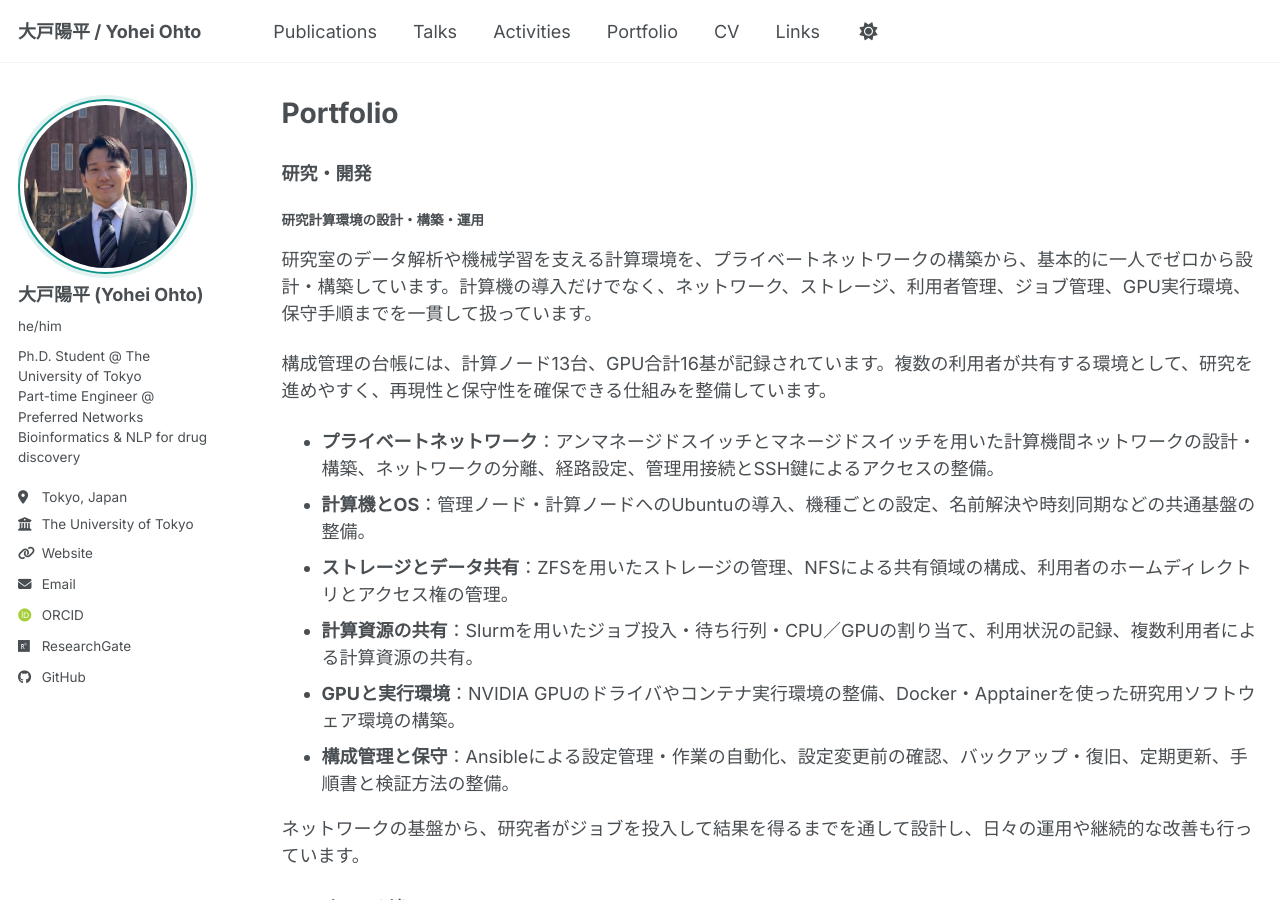
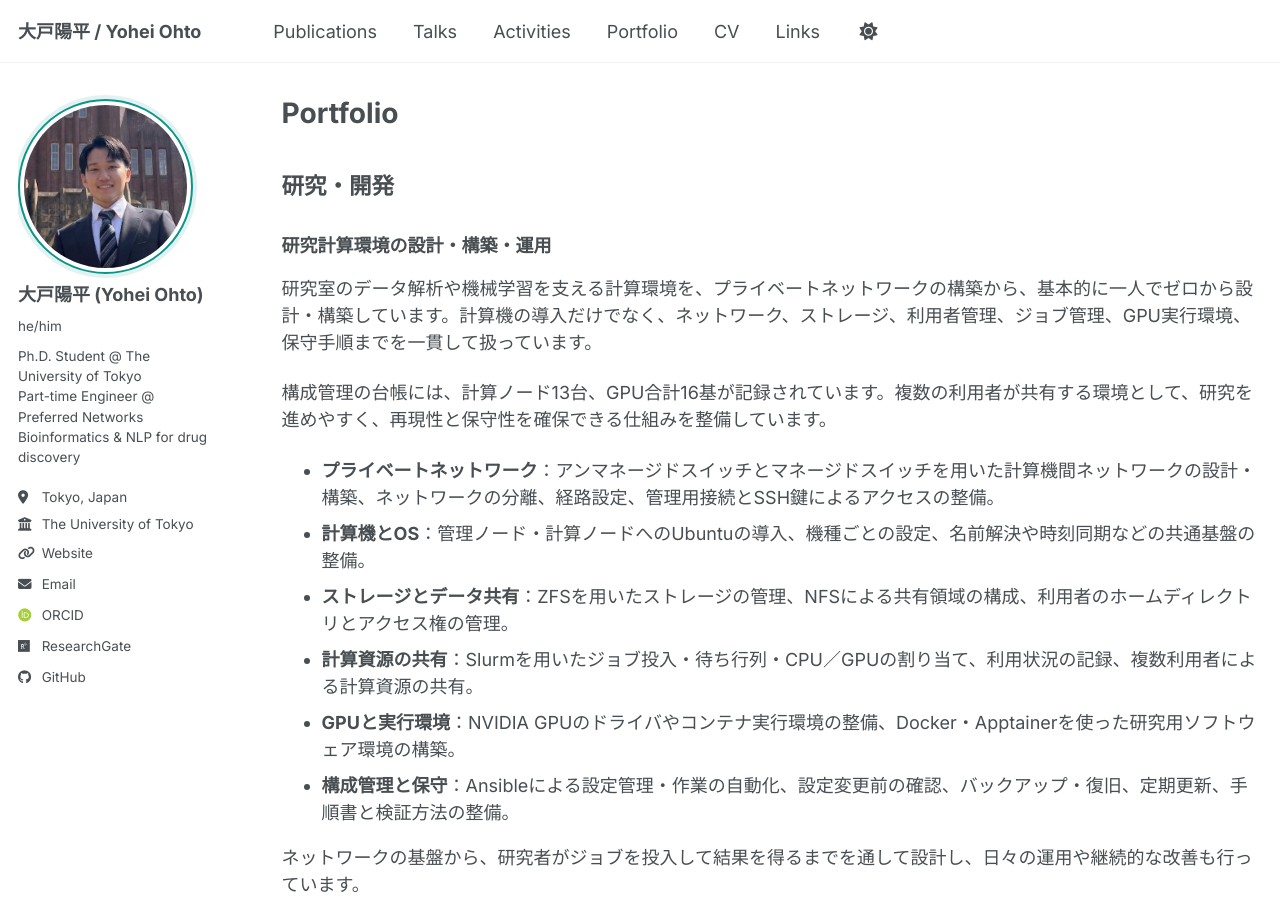
Before and after one commit to YoheiOhto/YoheiOhto.github.io, a Jekyll site: the page built from _pages/portfolio.md, in a window 1280 px wide and 900 px high. Built offline with Jekyll 4.4.1, drawn with Linux system fonts in a browser that asks for light colours; some web fonts are replaced; a script bundle is joined from its source files by our own code; library files that are not in the unit come from our copies.

```diff
--- a/_pages/portfolio.md
+++ b/_pages/portfolio.md
@@ -5,9 +5,9 @@ permalink: /portfolio/
 author_profile: true
 ---
 
-### 研究・開発
+## 研究・開発
 
-#### 研究計算環境の設計・構築・運用
+### 研究計算環境の設計・構築・運用
 
 研究室のデータ解析や機械学習を支える計算環境を、プライベートネットワークの構築から、基本的に一人でゼロから設計・構築しています。計算機の導入だけでなく、ネットワーク、ストレージ、利用者管理、ジョブ管理、GPU実行環境、保守手順までを一貫して扱っています。
 
@@ -22,21 +22,21 @@ author_profile: true
 
 ネットワークの基盤から、研究者がジョブを投入して結果を得るまでを通して設計し、日々の運用や継続的な改善も行っています。
 
-#### research-agent-kit
+### research-agent-kit
 
 研究で使うAIエージェントの設定を水野班で共有するためのリポジトリです。研究計画やコードレビューの進め方、既存コードを探すためのスキル、点検ツールやひな形をまとめています。
 
 技術・形式: Python、Markdown、Git。 [GitHubで見る](https://github.com/YoheiOhto/research-agent-kit)
 
-#### 研究室ウェブサイト
+### 研究室ウェブサイト
 
 楠原研究室と水野班のメンバー、研究成果、活動を紹介するウェブサイトを制作しました。
 
 [楠原研究室サイト](https://dotai.f.u-tokyo.ac.jp/index.html) · [水野班サイト](https://www.mizuno-group.com/)
 
-### 個人開発
+## 個人開発
 
-#### sleepbox-compass
+### sleepbox-compass
 
 Pokémon Sleepの手持ちを整理し、育成候補や編成を検討するためのローカルツールです。画像・動画からの読み取りや、スマートフォン向けの表示に対応しています。未検証の個体は保護する設計です。
 
```
